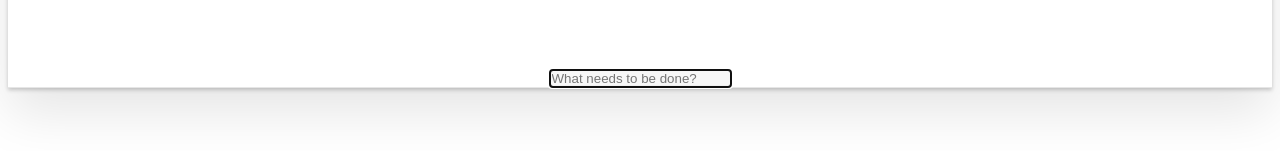
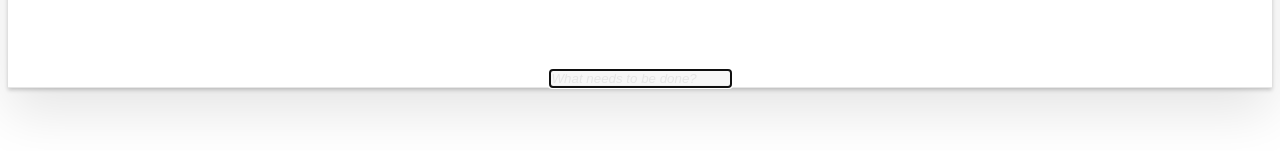
Before and after one commit to rogerxu/vue-todomvc, a Vue app: page /todo in a window 1280 px wide. Shown: the part 345-496 px from the top of the page. Built offline with nearby package versions, Linux system fonts and the light colour scheme.

Commit message:
Fix placeholder pseudo element

```diff
--- a/src/views/Todo.vue
+++ b/src/views/Todo.vue
@@ -31,7 +31,7 @@
   box-shadow: 0 2px 4px 0 rgba(0, 0, 0, 0.2),
     0 25px 50px 0 rgba(0, 0, 0, 0.1);
 
-  input::input-placeholder {
+  input::placeholder {
     font-style: italic;
     color: #e6e6e6;
   }
```
